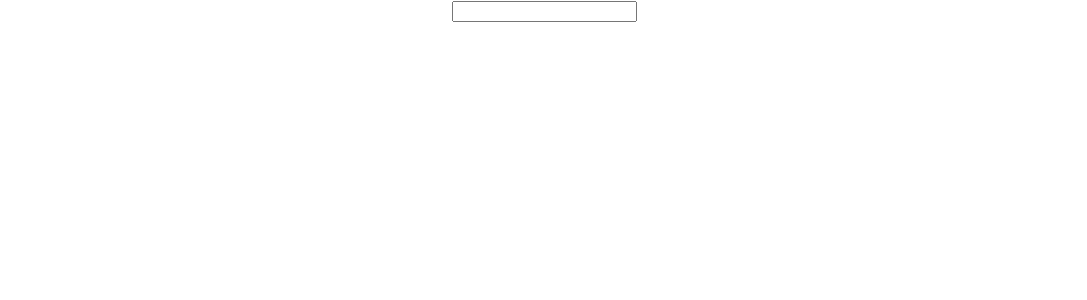
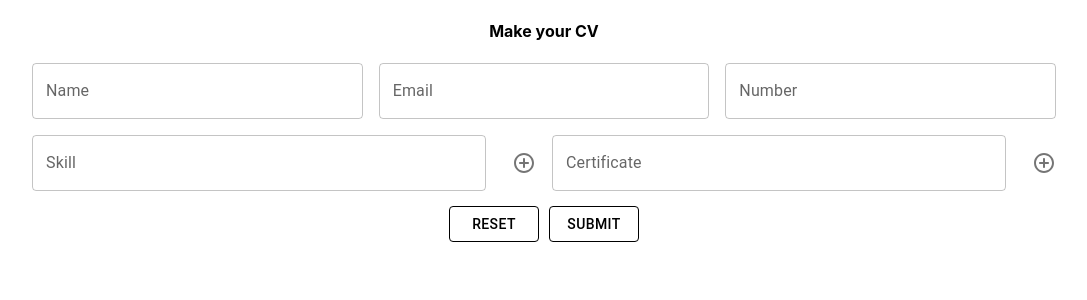
Before and after one commit to aks318/make-your-cv, a React (Create React App) app: page / in a window 1280 px wide. Shown: the top 300 px of the page, without its empty margins (96-1183 px from the left). Built offline with nearby package versions, Linux system fonts and the light colour scheme.

Commit message:
some dependencies install and 5 fields added

```diff
--- a/src/App.css
+++ b/src/App.css
@@ -1,38 +1,34 @@
 .App {
-  text-align: center;
+  display: flex;
+  flex-direction: column;
+  align-items: center;
+}
+.form{
+  width: 80%;
+  height: 80%;
+  display: flex;
+  flex-direction: column;
+  align-items: center;
 }
 
-.App-logo {
-  height: 40vmin;
-  pointer-events: none;
+.inputField{
+  width: 100%;
 }
 
-@media (prefers-reduced-motion: no-preference) {
-  .App-logo {
-    animation: App-logo-spin infinite 20s linear;
-  }
+.arrayDiv{
+  display: flex;
+  justify-content: space-between;
+  margin-bottom: 10px;
 }
 
-.App-header {
-  background-color: #282c34;
-  min-height: 100vh;
+.arrayDiv > .icon{
   display: flex;
   flex-direction: column;
   align-items: center;
   justify-content: center;
-  font-size: calc(10px + 2vmin);
-  color: white;
 }
 
-.App-link {
-  color: #61dafb;
+p{
+  margin: 0;
+  color: red;
 }
-
-@keyframes App-logo-spin {
-  from {
-    transform: rotate(0deg);
-  }
-  to {
-    transform: rotate(360deg);
-  }
-}
--- a/src/App.js
+++ b/src/App.js
@@ -4,6 +4,7 @@ import InputForm from './component/Form';
 function App() {
   return (
     <div className="App">
+      <h4>Make your CV</h4>
       <InputForm />
     </div>
   );
--- a/src/component/Form.js
+++ b/src/component/Form.js
@@ -1,18 +1,142 @@
-import { Form, Formik } from 'formik'
-import React from 'react'
+import { Field, FieldArray, Form, Formik } from 'formik'
+import React , {useEffect} from 'react'
+import * as Yup from 'yup'
+import Grid from '@mui/material/Grid';
+import TextField from '@mui/material/TextField';
+import AddCircleOutlineRoundedIcon from '@mui/icons-material/AddCircleOutlineRounded';
+import RemoveCircleOutlineRoundedIcon from '@mui/icons-material/RemoveCircleOutlineRounded';
+import Button from '@mui/material/Button';
 
 const InputForm = () => {
+    const initialValues = {
+        name : "",
+        number : "",
+        email : "",
+        skills : [""],
+        certificates : [""]
+    }
+
+    const validationSchema = Yup.object({
+        name : Yup.string().required("Name Required"),
+        email : Yup.string()
+                .email("Invalid Email")
+                .required("Email required"),
+        number : Yup.number()
+                .typeError('Please Enter Valid Number')
+                .required("Number Required")
+                .min(1000000000, "Please Enter Valid Number")
+                .max(9999999999, "Please Enter Valid Number")
+    })
   return (
     <Formik
-        initialValues={
-            {
-                name : ""
-            }
-        }
+        initialValues = {initialValues}
+        validationSchema = {validationSchema}
+        onSubmit = {(values) => console.log(values)}
     >
-        <Form>
-            <input type = "text"  name='name'/>
-        </Form>
+        {function ShowForm({values,
+        errors,
+        touched,
+        handleChange,
+        handleSubmit,
+        handleBlur,
+        setFieldValue,
+        handleReset,
+        isValid,
+        dirty,}) {
+            console.log("errors" , errors)
+            console.log("touched" , touched)
+            return(
+            <div className='form'>
+                <Form>
+
+                    <Grid container spacing={2}>
+                        <Grid item xs={12} sm={6} md={4}>
+                            <Field name = "name">
+                                {({field, form, meta}) => (
+                                    <TextField className='inputField' {...field} id="outlined-basic" label="Name" variant="outlined" />
+                                )}
+                            </Field>
+                            {touched.name && errors.name && <p>{errors.name}</p>}
+                        </Grid>
+                        <Grid item xs={12} sm={6} md={4}>
+                            <Field name = "email">
+                                {({field, form, meta}) => (
+                                    <TextField className='inputField' {...field} id="outlined-basic" label="Email" type= "email" variant="outlined" />
+                                )}
+                            </Field>
+                            {touched.email && errors.email && <p>{errors.email}</p>}
+                        </Grid>
+                        <Grid item xs={12} sm={6} md={4}>
+                            <Field name = "number">
+                                {({field, form, meta}) => (
+                                    <TextField className='inputField' {...field} id="outlined-basic" label="Number"  variant="outlined" />
+                                )}
+                            </Field>
+                            {touched.number && errors.number && <p>{errors.number}</p>}
+                        </Grid>
+                        <Grid item xs={12} sm={12} md={6}>
+                            <FieldArray name="skills">
+                                {fieldArrayProps => {
+                                    const {push , remove , form : {values : {skills}}} = fieldArrayProps
+                                    return(
+                                        <>
+                                        {skills.map((skill , index) =>
+                                            <div key={index} className = "arrayDiv">
+                                                <Field name = {`skills[${index}]`}>
+                                                    {({field, form, meta}) => (
+                                                        <TextField style={{width : "90%"}}  {...field} id="outlined-basic" label="Skill" type= "text" variant="outlined" />
+                                                    )}
+                                                </Field>
+                                                <div className='icon'>
+                                                    <AddCircleOutlineRoundedIcon color='action' onClick={() => push('')} />
+                                                    {index > 0 && (
+                                                    <RemoveCircleOutlineRoundedIcon color='action' onClick={() => remove(index)} />
+                                                    )}
+                                                </div>
+                                            </div>
+
+                                        )}
+                                        </>
+                                    )
+                                }}
+                            </FieldArray>
+                        </Grid>
+                        <Grid item xs={12} sm={12} md={6}>
+                            <FieldArray name="certificates">
+                                {fieldArrayProps => {
+                                    const {push , remove , form : {values : {certificates}}} = fieldArrayProps
+                                    return(
+                                        <>
+                                        {certificates.map((certificate , index) =>
+                                            <div key={index} className = "arrayDiv">
+                                                <Field name = {`certificates[${index}]`}>
+                                                    {({field, form, meta}) => (
+                                                        <TextField style={{width : "90%"}}  {...field} id="outlined-basic" label="Certificate" type= "text" variant="outlined" />
+                                                    )}
+                                                </Field>
+                                                <div className='icon'>
+                                                    <AddCircleOutlineRoundedIcon color='action' onClick={() => push('')} />
+                                                    {index > 0 && (
+                                                    <RemoveCircleOutlineRoundedIcon color='action' onClick={() => remove(index)} />
+                                                    )}
+                                                </div>
+                                            </div>
+
+                                        )}
+                                        </>
+                                    )
+                                }}
+                            </FieldArray>
+                        </Grid>
+                    </Grid>
+                </Form>
+                <div>
+                    <Button style={{margin : "5px" , width : "90px"}} variant="outlined" color='inherit' onClick={handleReset}>Reset</Button>
+                    <Button style={{margin : "5px" , width : "90px"}} variant="outlined" color='inherit' onClick={handleSubmit}>Submit</Button>
+                </div>
+            </div>
+        )}}
+
     </Formik>
   )
 }
```
Also changed, not shown: package.json (+6 -1 lines).
